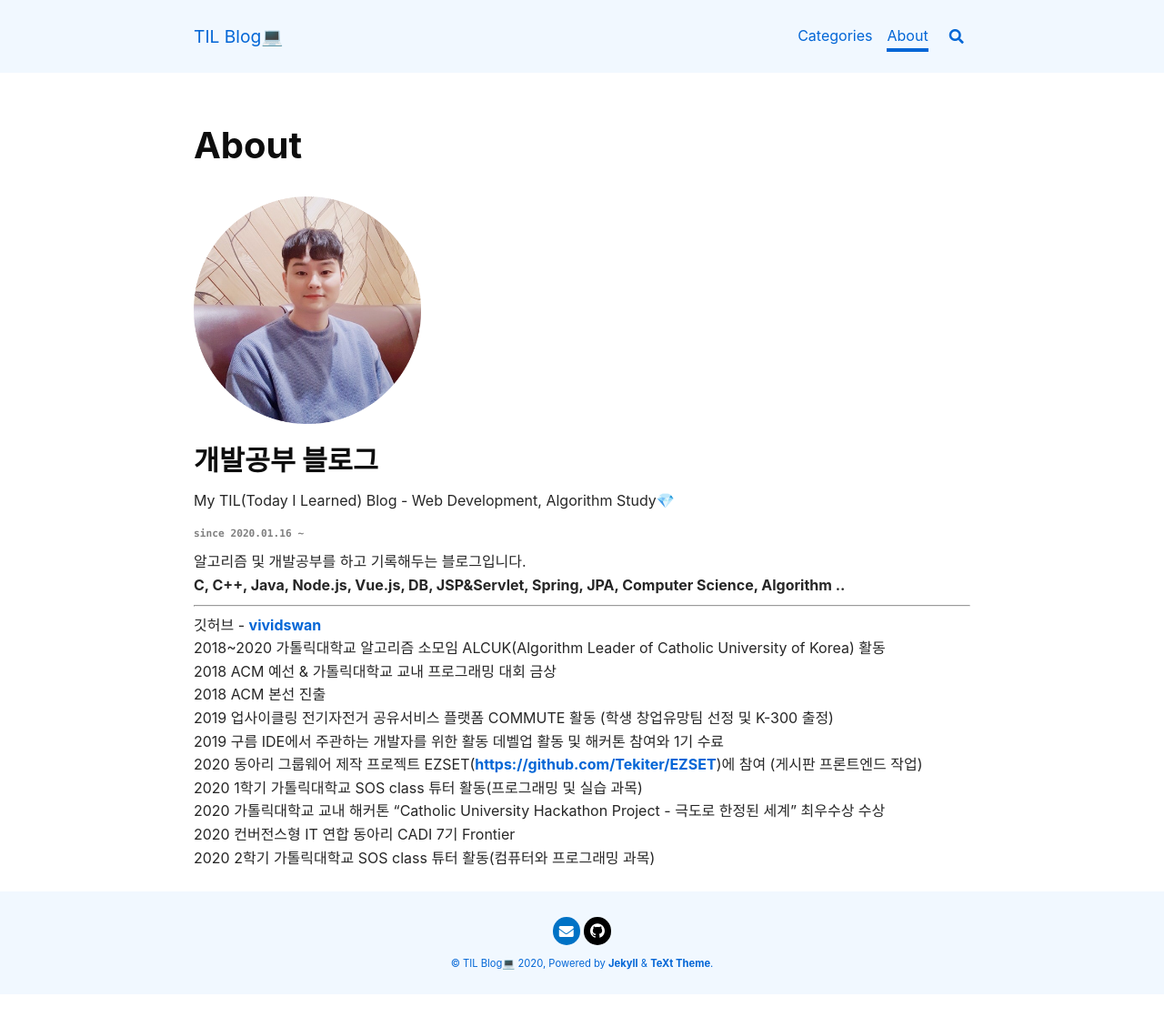
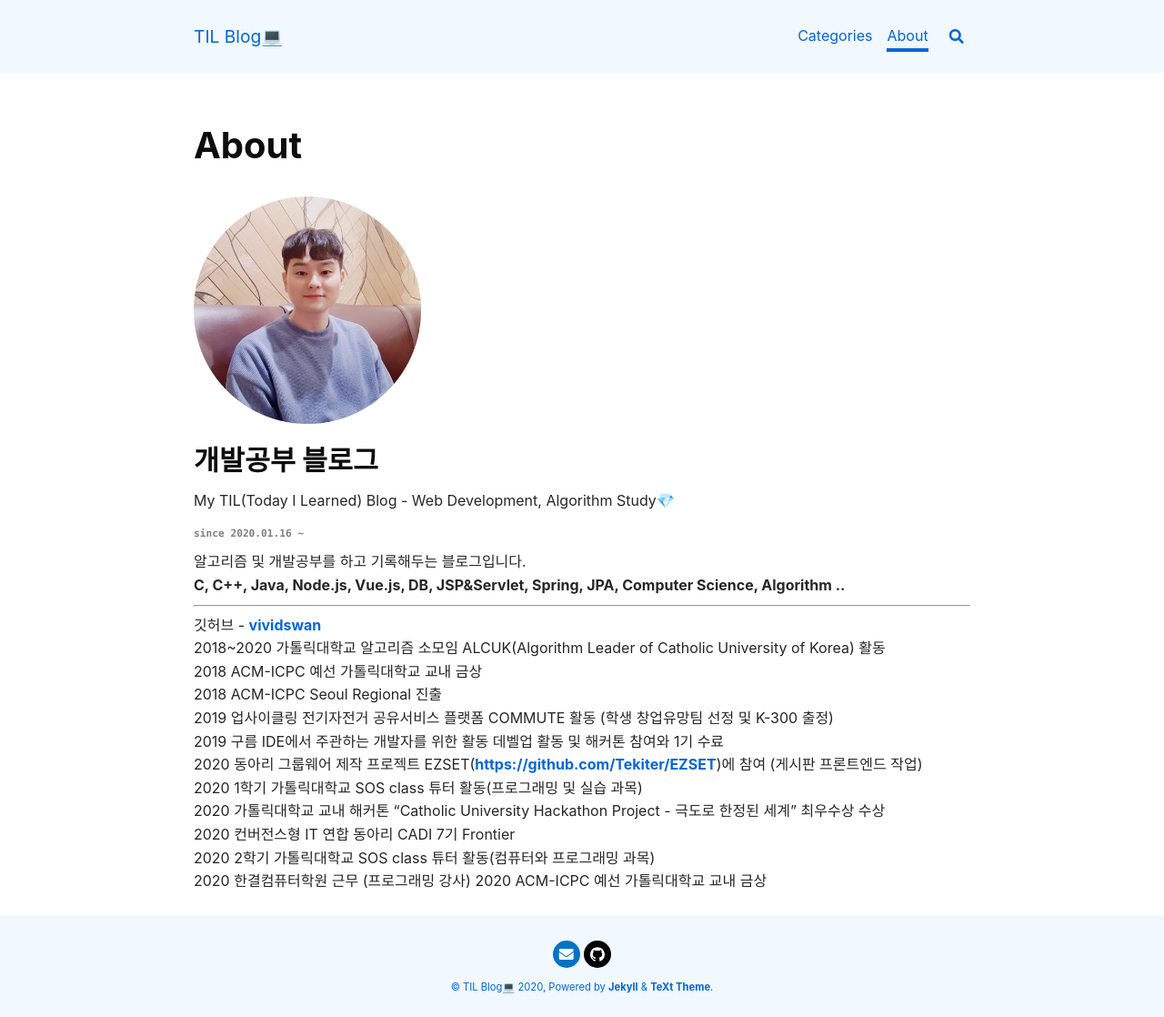
Before and after one commit to vividswan/vividswan.github.io, a Jekyll site: the page built from about.md, in a window 1280 px wide. Shown: the whole page at 91% size. Built offline with Jekyll 4.4.1, drawn with Linux system fonts in a browser that asks for light colours; nearby versions of some CDN libraries; our own code applies the rules of GitHub Pages for plain Markdown files; before the commit the page ends 1093 px from its top, so only the background shows below that.

Commit message:
Update about.md

```diff
--- a/about.md
+++ b/about.md
@@ -39,8 +39,8 @@ My TIL(Today I Learned) Blog - Web Development, Algorithm Study💎
 
 깃허브 - [vividswan](https://github.com/vividswan)<br>
 2018~2020 가톨릭대학교 알고리즘 소모임 ALCUK(Algorithm Leader of Catholic University of Korea) 활동<br>
-2018 ACM 예선 & 가톨릭대학교 교내 프로그래밍 대회 금상<br>
-2018 ACM 본선 진출<br>
+2018 ACM-ICPC 예선 가톨릭대학교 교내 금상<br>
+2018 ACM-ICPC Seoul Regional 진출<br>
 2019 업사이클링 전기자전거 공유서비스 플랫폼 COMMUTE 활동 (학생 창업유망팀 선정 및 K-300 출정)<br>
 2019 구름 IDE에서 주관하는 개발자를 위한 활동 데벨업 활동 및 해커톤 참여와 1기 수료<br>
 2020 동아리 그룹웨어 제작 프로젝트 EZSET([https://github.com/Tekiter/EZSET](https://github.com/Tekiter/EZSET))에 참여 (게시판 프론트엔드 작업)<br>
@@ -48,3 +48,5 @@ My TIL(Today I Learned) Blog - Web Development, Algorithm Study💎
 2020 가톨릭대학교 교내 해커톤 "Catholic University Hackathon Project - 극도로 한정된 세계" 최우수상 수상<br>
 2020 컨버전스형 IT 연합 동아리 CADI 7기 Frontier<br>
 2020 2학기 가톨릭대학교 SOS class 튜터 활동(컴퓨터와 프로그래밍 과목)<br>
+2020 한결컴퓨터학원 근무 (프로그래밍 강사)
+2020 ACM-ICPC 예선 가톨릭대학교 교내 금상<br>
```
